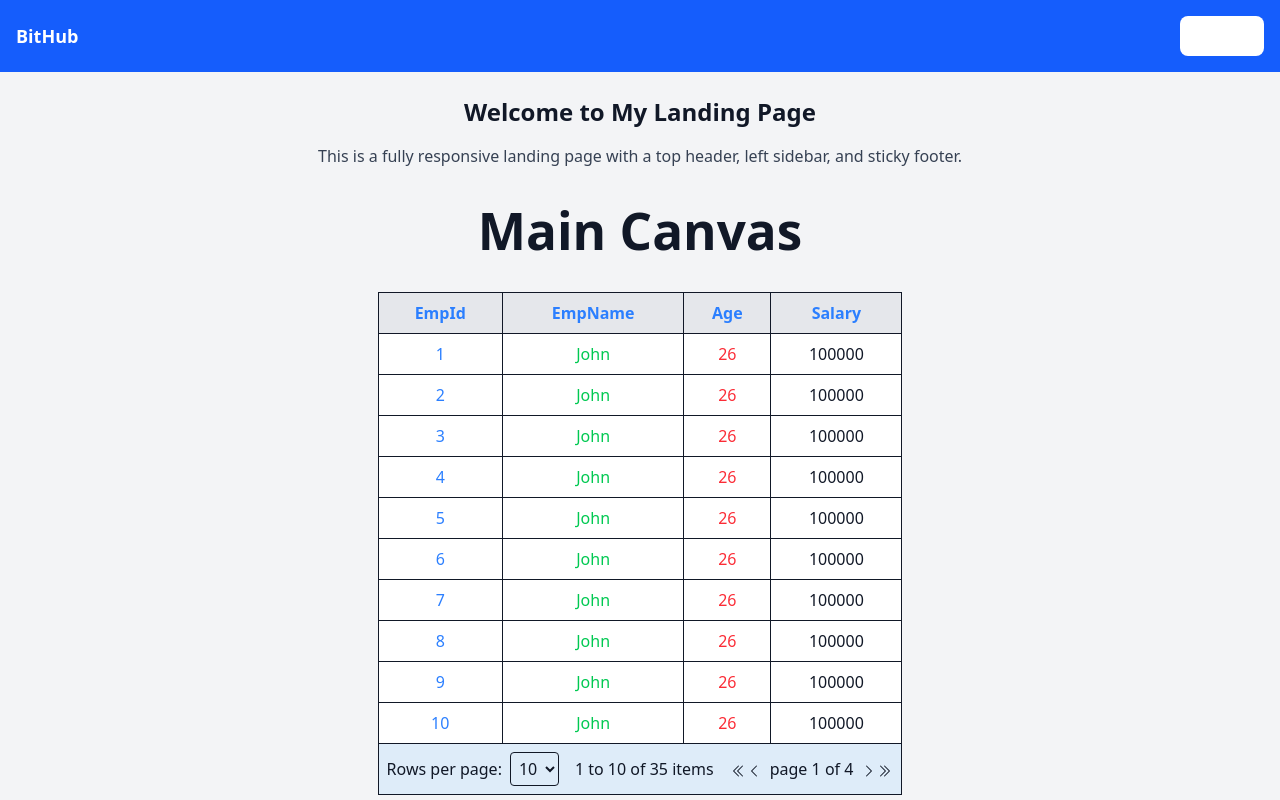
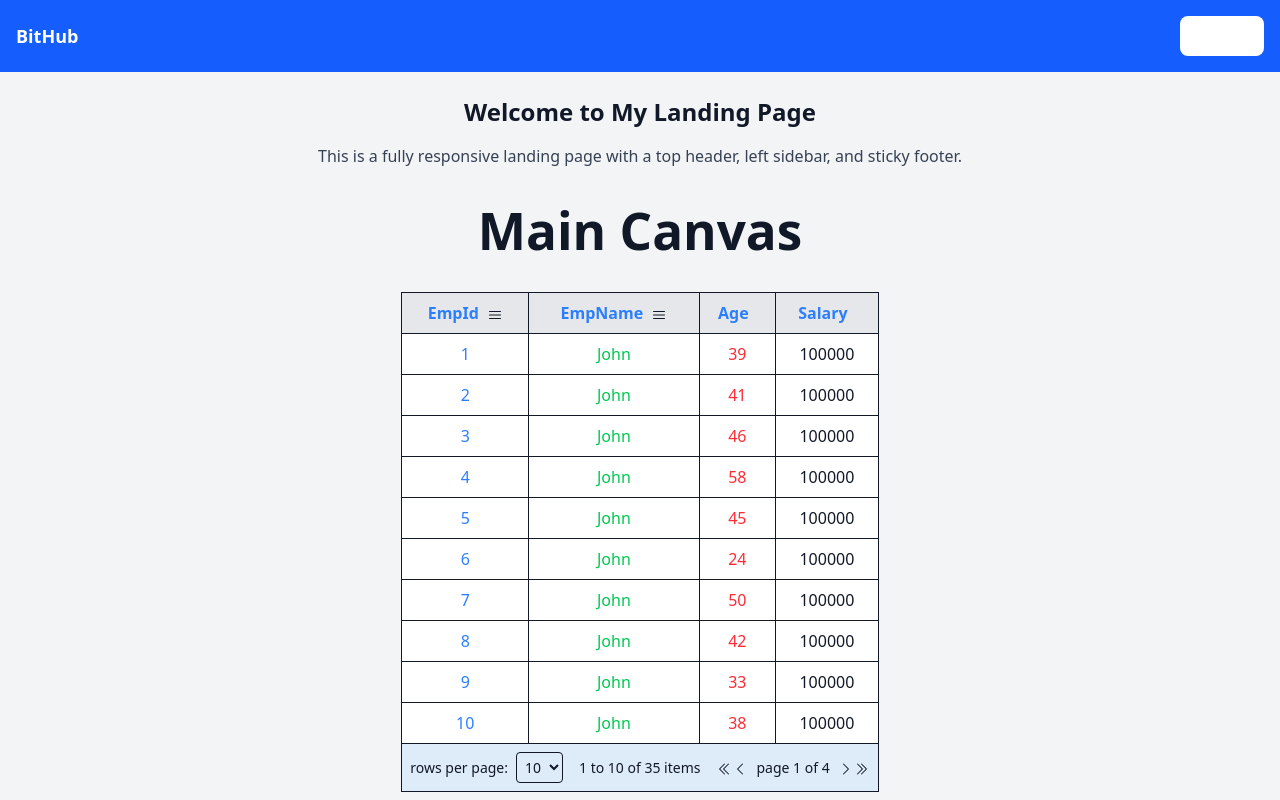
Before and after one commit to rabinzx/BitHub, a React (Vite) app in the folder frontend/: page / in a window 1280 px wide. Shown: the top 800 px of the page. Built offline with nearby package versions, Linux system fonts and the light colour scheme.

Commit message:
Add gird column sorting and pager

```diff
--- a/frontend/src/components/GridComponent.tsx
+++ b/frontend/src/components/GridComponent.tsx
@@ -1,48 +1,131 @@
 import React, { useEffect, useMemo, useState } from 'react';
-import { ChevronLeftIcon, ChevronRightIcon, ChevronDoubleLeftIcon, ChevronDoubleRightIcon } from '@heroicons/react/24/solid'
+import { ChevronLeftIcon, ChevronRightIcon, ChevronDoubleLeftIcon, ChevronDoubleRightIcon, Bars3Icon, BarsArrowDownIcon, BarsArrowUpIcon } from '@heroicons/react/24/solid'
 
 interface GridComponentProps {
     headers: string[];
     rows: Array<Array<string | number>>;
     children?: React.ReactNode;
-    renderHeaderCell?: (header: string | number, headerIndex: number) => React.ReactNode;
+    columnSorting?: { [header: string]: boolean };
+    renderHeaderCell?: (header: string, headerIndex: number) => React.ReactNode;
     renderCell?: (cell: string | number, headerName: string, rowIndex: number, cellIndex: number,) => React.ReactNode;
 }
 
-const GridComponent: React.FC<GridComponentProps> = ({ headers, rows, children, renderHeaderCell, renderCell }) => {
-    const [pageSize, setPageSize] = useState(10); // Number of rows per page
+type SortOrder = 'asc' | 'desc' | '';
+type SortOrderDict = { [idx: number]: SortOrder };
+
+const GridComponent: React.FC<GridComponentProps> = ({ headers, rows, children, columnSorting, renderHeaderCell, renderCell }) => {
+    // State to manage the table headers and rows
+    const [tableHeaders, setTableHeaders] = useState(headers);
+    useEffect(() => {
+        setTableHeaders(headers);
+    }, [headers]);
+
+    const [tableRows, setTableRows] = useState(rows);
+    useEffect(() => {
+        setTableRows(rows);
+    }, [rows]);
+
+    // Default page size
+    const [pageSize, setPageSize] = useState(10);
+
+    // State to manage the current page
     const [currentPage, setCurrentPage] = useState(1);
 
+    // Calculate the total number of pages based on the number of rows and page size
     const totalPages = useMemo(() => {
-        return Math.ceil(rows.length / pageSize)
-    }, [pageSize, rows]);
+        return Math.ceil(tableRows.length / pageSize)
+    }, [pageSize, tableRows]);
 
+    // Store the default sort order for each column
+    const sortOrderDictDefault = useMemo((): SortOrderDict => {
+        return Object.fromEntries(tableHeaders.map((_, idx) => [idx, '']))
+    }, []);
+
+    // State to manage the sort order of each column
+    const [sortOrderDict, setSortOrderDict] = useState<SortOrderDict>(sortOrderDictDefault);
+
+    // Effect to reset the current page when the table rows change
     const currentRows = useMemo(() => {
-        return rows.slice((currentPage - 1) * pageSize, currentPage * pageSize);
-    }, [pageSize, currentPage, rows]);
+        return tableRows.slice((currentPage - 1) * pageSize, currentPage * pageSize);
+    }, [pageSize, currentPage, tableRows]);
 
-    const colLength = useMemo(() => {
-        return rows[0]?.length || 0;
-    }, [rows]);
+    // Get the number of columns in the table
+    const columnCount = useMemo(() => {
+        return tableRows[0]?.length || 0;
+    }, [tableRows]);
 
+    // Function to navigate to a specific page
     const navigateToPage = (page: number) => {
         if (page < 1 || page > totalPages) return;
         setCurrentPage(page);
     };
 
+    // Function to handle page size changes
     const pageSizeHandler = (e: React.ChangeEvent<HTMLSelectElement>) => {
         const newPageSize = parseInt(e.target.value, 10);
         setPageSize(newPageSize);
         setCurrentPage(1); // Reset to first page when page size changes
     }
 
+    const sortColumn = (columnIndex: number, newSortOrder: SortOrder) => {
+        let sortedRows; // Create a copy of the rows to sort
+
+        switch (newSortOrder) {
+            case 'asc':
+                sortedRows = [...tableRows].sort((a, b) => {
+                    if (a[columnIndex] < b[columnIndex]) {
+                        return -1;
+                    } else if (a[columnIndex] > b[columnIndex]) {
+                        return 1;
+                    }
+                    return 0;
+                });
+                break;
+            case 'desc':
+                sortedRows = [...tableRows].sort((a, b) => {
+                    if (a[columnIndex] > b[columnIndex]) {
+                        return -1;
+                    } else if (a[columnIndex] < b[columnIndex]) {
+                        return 1;
+                    }
+                    return 0;
+                });
+                break;
+            default:
+                sortedRows = [...rows]; // Reset to original order
+                break;
+        }
+
+        // Update the rows with the sorted data
+        setTableRows(sortedRows); // Uncomment this line if you want to update the original rows
+
+        // Update the sort order dictionary
+        setSortOrderDict({ ...sortOrderDictDefault, [columnIndex]: newSortOrder });
+
+    };
+
+    const displaySortIcon = (headerIndex: number) => {
+        switch (sortOrderDict[headerIndex]) {
+            case 'asc':
+                return <BarsArrowUpIcon className='size-4 inline cursor-pointer' title="Ascending" onClick={() => sortColumn(headerIndex, "desc")} />
+            case 'desc':
+                return <BarsArrowDownIcon className='size-4 inline cursor-pointer' title='Descending' onClick={() => sortColumn(headerIndex, "")} />
+            default:
+                return <Bars3Icon className='size-4 inline cursor-pointer' title='Default' onClick={() => sortColumn(headerIndex, "asc")} />
+        }
+    };
+
+
     return (
         <table className='border-collapse min-w-100 w-full shadow-md'>
             <thead>
                 <tr>
-                    {headers.map((header, headerIndex) => (
+                    {tableHeaders.map((header, headerIndex) => (
                         <th key={headerIndex} className='border p-2 bg-gray-200'>
-                            {renderHeaderCell ? renderHeaderCell(header, headerIndex) : header}
+                            {renderHeaderCell ? renderHeaderCell(header, headerIndex) : <span>{header}</span>}
+                            <span className='ml-2'>
+                                {columnSorting && columnSorting[header] && displaySortIcon(headerIndex)}
+                            </span>
                         </th>
                     ))}
                 </tr>
@@ -52,18 +135,21 @@ const GridComponent: React.FC<GridComponentProps> = ({ headers, rows, children,
                     <tr key={rowIndex} className='bg-background hover:bg-blue-100 cursor-pointer transition-colors duration-200'>
                         {row.map((cell, cellIndex) => (
                             <td key={cellIndex} className='border p-2  text-text '>
-                                {renderCell ? renderCell(cell, headers[cellIndex], rowIndex, cellIndex) : cell}
+                                {renderCell ? renderCell(cell, tableHeaders[cellIndex], rowIndex, cellIndex) : cell}
                             </td>
                         ))}
                     </tr>
                 ))}
             </tbody>
-            <tfoot>
+            <tfoot className='text-sm'>
                 <tr>
-                    <td className='border p-2 bg-[#DEECF9]' colSpan={colLength}>
+                    <td className='border p-2 bg-[#DEECF9]' colSpan={columnCount}>
                         <div className='flex justify-end items-center gap-4'>
+                            {/* <div>
+                                {JSON.stringify(sortOrderDict)}
+                            </div> */}
                             <div>
-                                <label htmlFor="pageSize" className='mr-2'>Rows per page:</label>
+                                <label htmlFor="pageSize" className='mr-2'>rows per page:</label>
                                 <select value={pageSize} onChange={pageSizeHandler} className='border p-1 rounded'>
                                     {[10, 20, 50].map(size => (
                                         <option key={size} value={size}>{size}</option>
@@ -71,14 +157,14 @@ const GridComponent: React.FC<GridComponentProps> = ({ headers, rows, children,
                                 </select>
                             </div>
                             <div>
-                                {(currentPage - 1) * pageSize + 1} to {Math.min(currentPage * pageSize, rows.length)} of {rows.length} items
+                                {(currentPage - 1) * pageSize + 1} to {Math.min(currentPage * pageSize, tableRows.length)} of {tableRows.length} items
                             </div>
                             <div>
-                                <ChevronDoubleLeftIcon className="size-4 inline cursor-pointer" onClick={() => navigateToPage(1)} />
-                                <ChevronLeftIcon className="size-4 inline cursor-pointer" onClick={() => navigateToPage(currentPage - 1)} />
+                                <ChevronDoubleLeftIcon className="size-4 inline cursor-pointer" title='First Page' onClick={() => navigateToPage(1)} />
+                                <ChevronLeftIcon className="size-4 inline cursor-pointer" title='Last Page' onClick={() => navigateToPage(currentPage - 1)} />
                                 <span className='px-2'>page {currentPage} of {totalPages}</span>
-                                <ChevronRightIcon className="size-4 inline cursor-pointer" onClick={() => navigateToPage(currentPage + 1)} />
-                                <ChevronDoubleRightIcon className="size-4 inline cursor-pointer" onClick={() => navigateToPage(totalPages)} />
+                                <ChevronRightIcon className="size-4 inline cursor-pointer" title='Next Page' onClick={() => navigateToPage(currentPage + 1)} />
+                                <ChevronDoubleRightIcon className="size-4 inline cursor-pointer" title='Last Page' onClick={() => navigateToPage(totalPages)} />
                             </div>
                         </div>
                     </td>
--- a/frontend/src/pages/MainCanvas.tsx
+++ b/frontend/src/pages/MainCanvas.tsx
@@ -45,9 +45,16 @@ const MainCanvas = () => {
     } = useForm();
 
     const headerTest = ['EmpId', 'EmpName', 'Age', 'Salary'];
+    const getRandomIntInclusive = (min: number, max: number) => {
+        min = Math.ceil(min);
+        max = Math.floor(max);
+        return Math.floor(Math.random() * (max - min + 1)) + min;
+    };
+
     const rowsTest = Array(35).fill(0).map((_, index) => {
-        return [index + 1, 'John', 26, 100_000];
+        return [index + 1, 'John', getRandomIntInclusive(20, 60), 100_000];
     });
+
 
 
     return (
@@ -59,6 +66,8 @@ const MainCanvas = () => {
                     renderHeaderCell={(header, headerIndex) => {
                         return <span className="text-blue-500">{header}</span>;
                     }}
+
+                    columnSorting={{ 'EmpId': true, 'EmpName': true, 'Salary': false }}
 
                     renderCell={(cell, headerName, rowIndex, cellIndex) => {
                         switch (headerName) {
```
